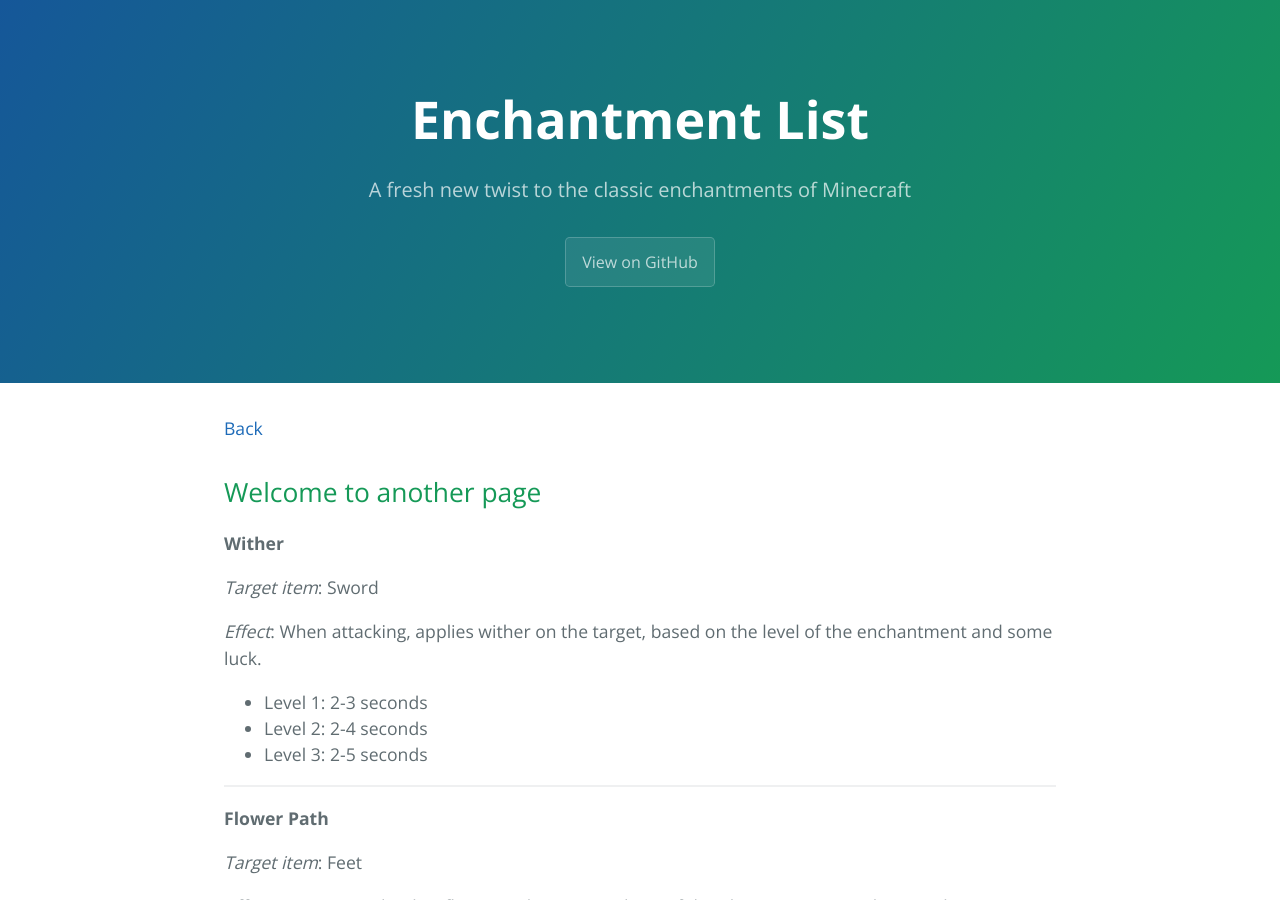
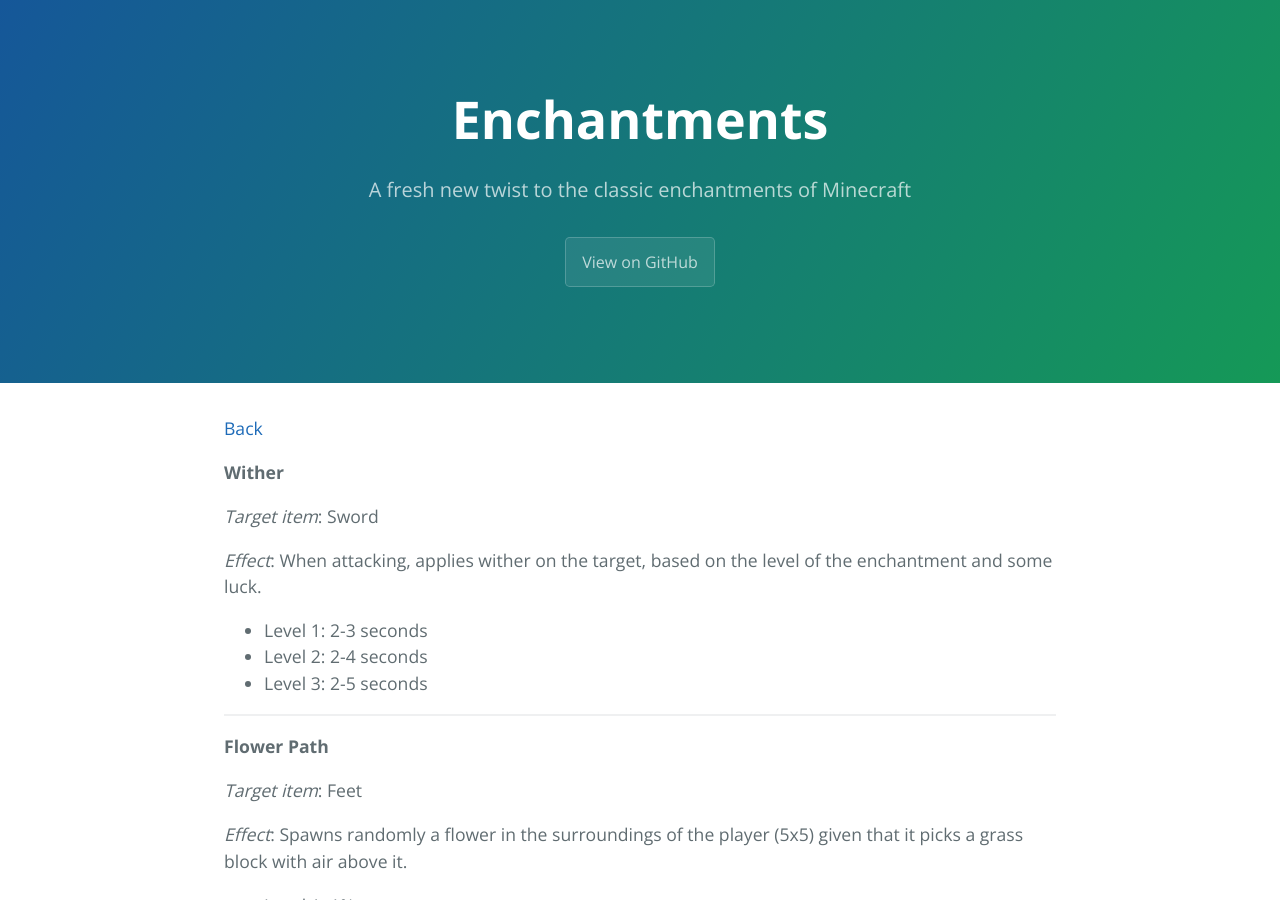
Before and after one commit to SimpleModders/Enchantments-O-Plenty, a Jekyll site: the page built from list.md, in a window 1280 px wide and 900 px high. Built offline with Jekyll 4.4.1, drawn with Linux system fonts in a browser that asks for light colours.

Commit message:
Update list.md

```diff
--- a/list.md
+++ b/list.md
@@ -1,11 +1,9 @@
 ---
 layout: default
-title: Enchantment List
+title: Enchantments
 ---
 
 [Back](./)
-
-## Welcome to another page
 
 **Wither**
 
```
